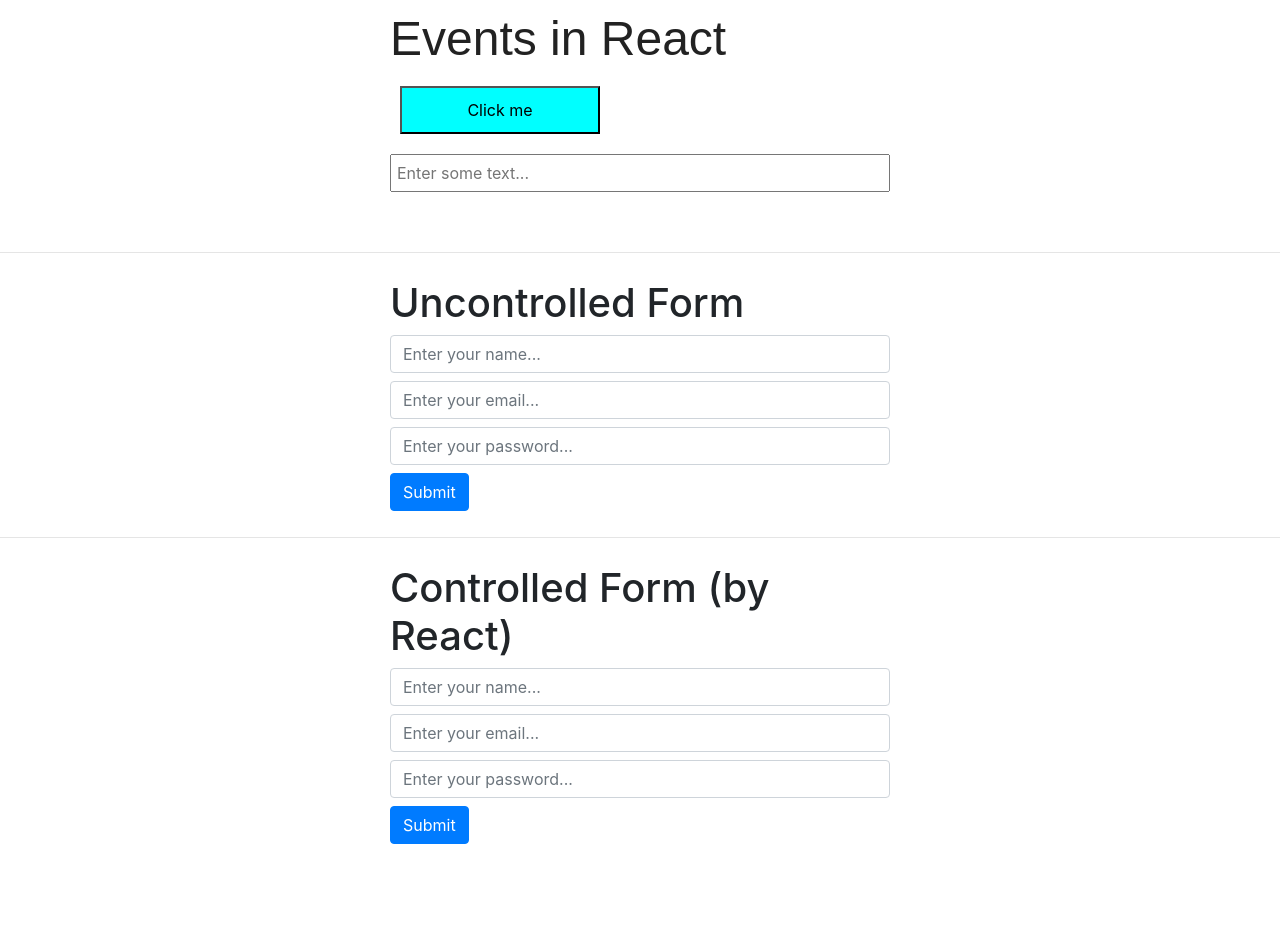
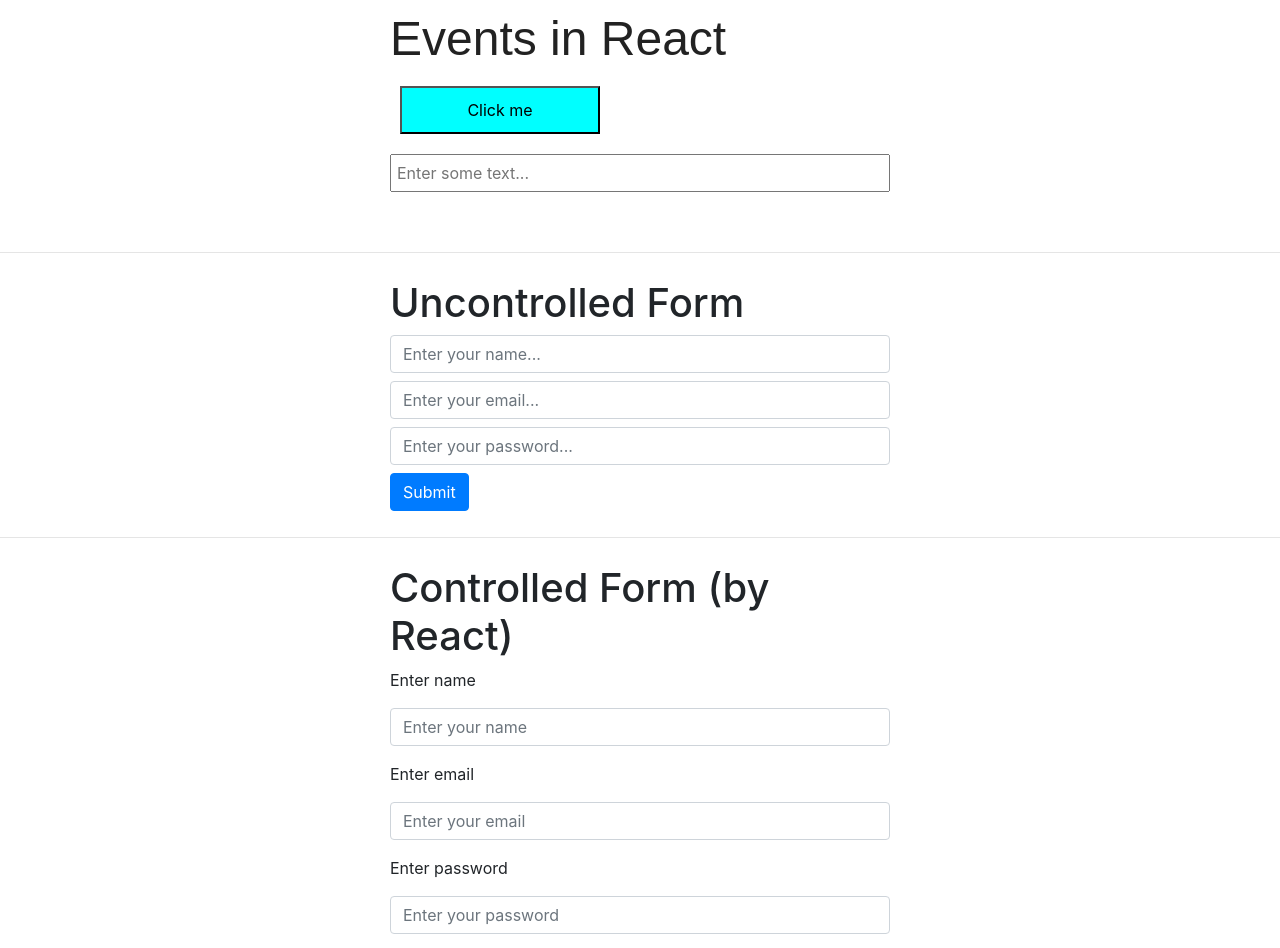
Before and after one commit to Eyakub/react-crash-course, a React (Create React App) app: page / in a window 1280 px wide. Shown: the top 948 px of the page. Before the commit the page ends 854 px from the top, so only its background shows below. Built offline with nearby package versions, Linux system fonts and the light colour scheme.

Commit message:
split the component in dynamic way to reuse

```diff
--- a/package.json
+++ b/package.json
@@ -7,6 +7,7 @@
     "@testing-library/react": "^9.5.0",
     "@testing-library/user-event": "^7.2.1",
     "bootstrap": "^4.4.1",
+    "prop-types": "^15.7.2",
     "react": "^16.13.1",
     "react-dom": "^16.13.1",
     "react-scripts": "3.4.1"
--- a/src/components/app.jsx
+++ b/src/components/app.jsx
@@ -8,6 +8,7 @@
 import ControlledForm from '../components/controlled_form';
 
 import classes from './app.module.css';
+import SplitForm from './split-form';
 
 class App extends React.Component{
   // Data and logic layer
@@ -78,7 +79,8 @@
         </div>
         <hr/>
         <div className={classes.wrapper}>
-          <ControlledForm />
+          {/* <ControlledForm /> */}
+          <SplitForm />
         </div>
       </div>
     )
--- a/src/components/controlled_form/index.jsx
+++ b/src/components/controlled_form/index.jsx
@@ -60,3 +60,7 @@
   }
 }
 export default ControlledForm;
+/**
+ * Index -> state and logic (submit handler, change handler, blur handler, validation)
+ * Form -> form jsx
+ */
--- /dev/null
+++ b/src/components/split-form/index.jsx
@@ -0,0 +1,100 @@
+import React from "react";
+import PropTypes from 'prop-types';
+
+const TextInput = props => (
+  <div className="form-group">
+    <label htmlFor={props.name}>{props.label}</label>
+    <input
+      className="form-control my-2"
+      type={props.type}
+      name={props.name}
+      id={props.name}
+      value={props.value}
+      placeholder={props.placeholder}
+      onChange={props.onChange}
+    />
+  </div>
+);
+
+TextInput.propTypes = {
+  name: PropTypes.string.isRequired,
+  label: PropTypes.string.isRequired,
+  type: PropTypes.string.isRequired,
+  placeholder: PropTypes.string.isRequired,
+  value: PropTypes.string.isRequired,
+  onChange: PropTypes.func.isRequired,
+}
+
+TextInput.defaultProps ={
+  type: 'text',
+  label: '',
+}
+
+const Form = props => (
+  ''
+);
+
+class SplitForm extends React.Component {
+  state = {
+    name: "",
+    email: "",
+    password: "",
+  };
+
+  handleChange = (event) => {
+    this.setState({
+      [event.target.name]: event.target.value,
+    });
+  };
+
+  handleSubmit = (event) => {
+    event.preventDefault();
+    // console.dir(event.target)
+    console.log(this.state);
+    event.target.reset();
+    this.setState({ name: "", email: "", password: "" });
+  };
+
+  render() {
+    const { name, email, password } = this.state;
+    return (
+      <div>
+        <h1>Controlled Form (by React)</h1>
+        <form onSubmit={this.handleSubmit}>
+          <TextInput
+            name='name'
+            label='Enter name'
+            placeholder='Enter your name'
+            value={name}
+            onChange={this.handleChange}
+          />
+          <TextInput
+            name='email'
+            type='email'
+            label='Enter email'
+            placeholder='Enter your email'
+            value={email}
+            onChange={this.handleChange}
+          />
+          <TextInput
+            name='password'
+            label='Enter password'
+            placeholder='Enter your password'
+            value={password}
+            type='password'
+            onChange={this.handleChange}
+          />
+
+          <button className="btn btn-primary" type="submit">
+            Submit
+          </button>
+        </form>
+      </div>
+    );
+  }
+}
+export default SplitForm;
+/**
+ * Index -> state and logic (submit handler, change handler, blur handler, validation)
+ * Form -> form jsx
+ */
```
